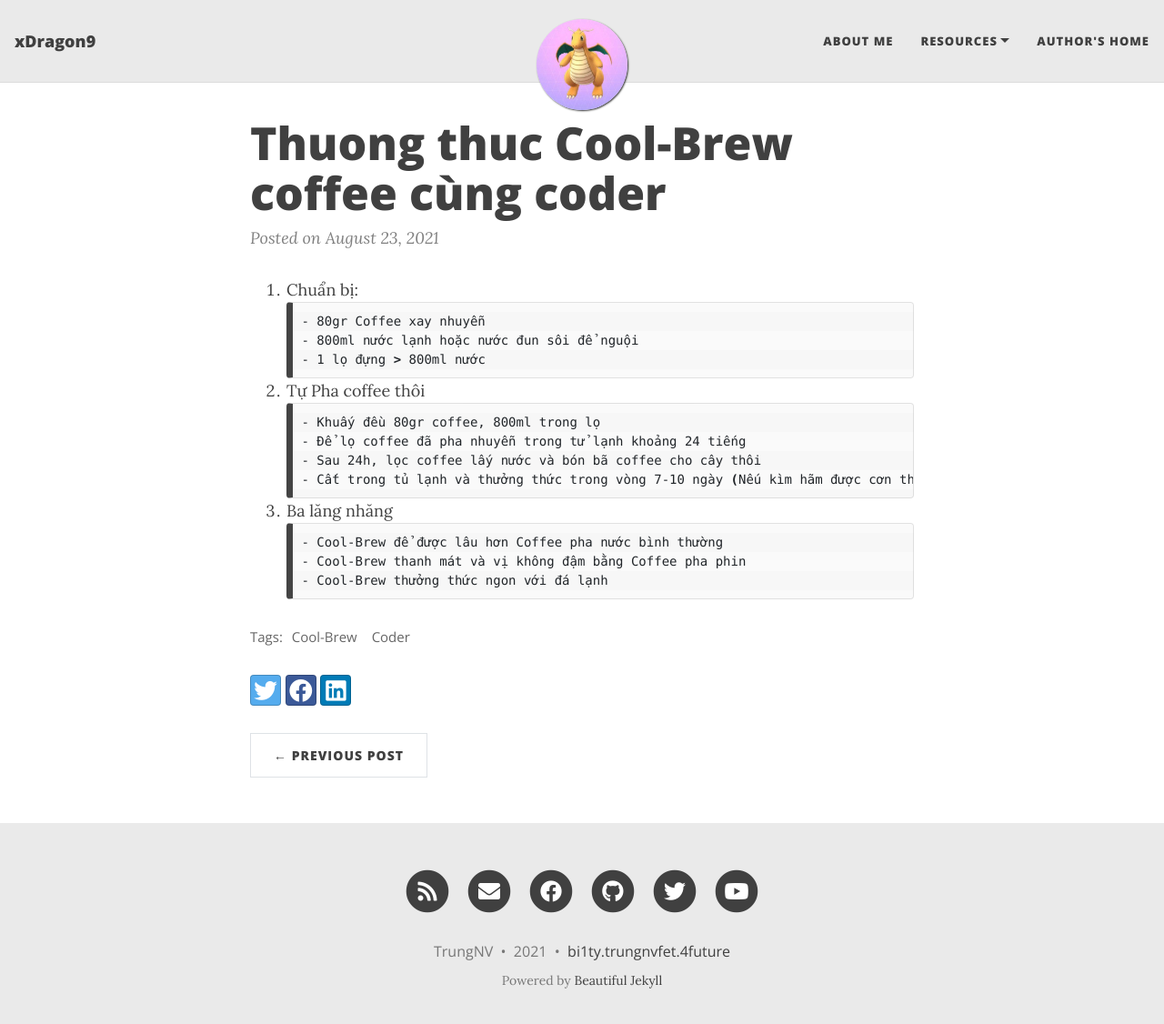
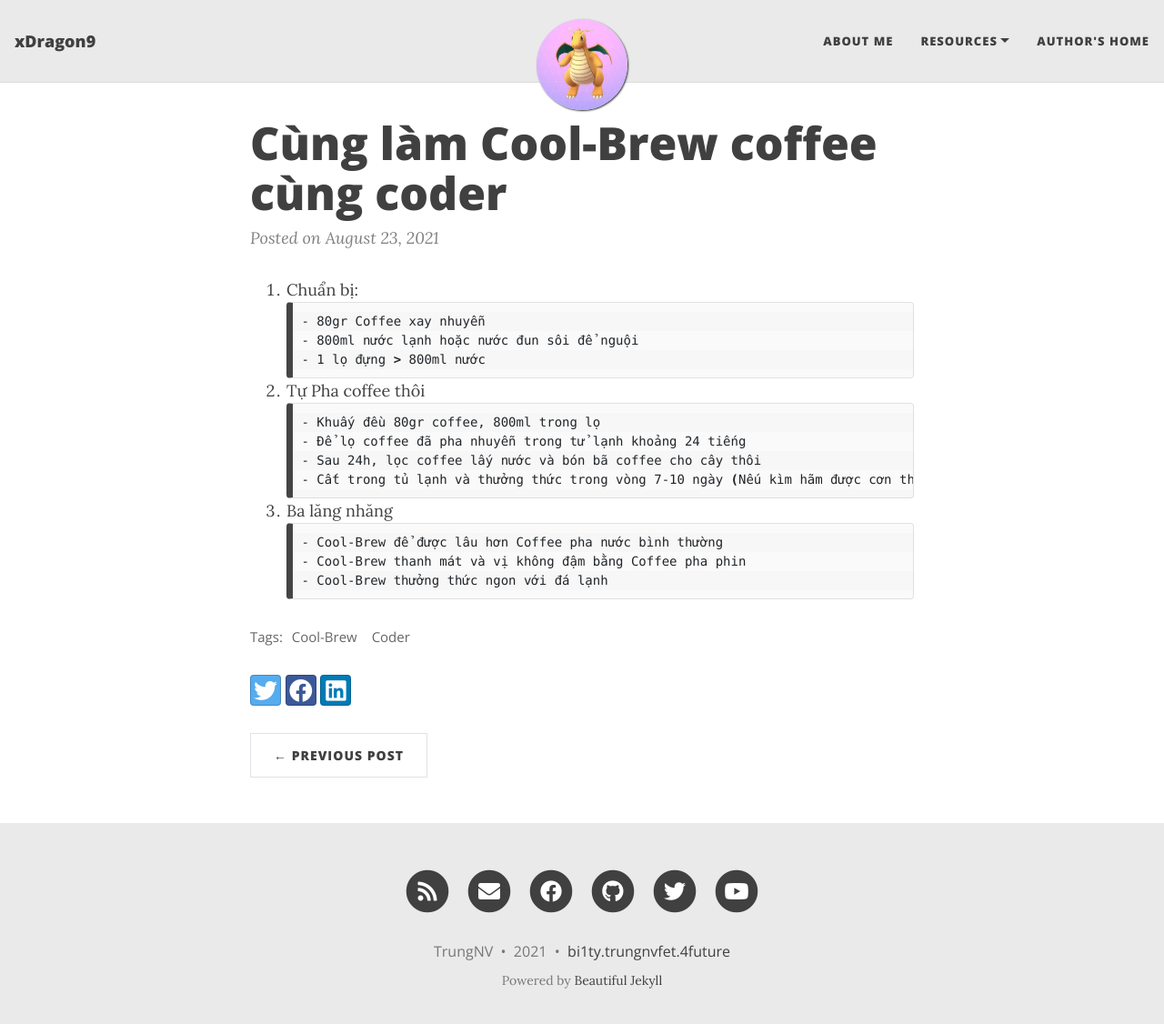
Before and after one commit to bi1ty/bi1ty.github.io, a Jekyll site: the page built from _posts/2021-08-24-Thuong-Thuc-Cool_Brew-Coffee.md, in a window 1280 px wide and 1139 px high. Shown: the top 1126 px of the window at 91% size. Built offline with Jekyll 4.4.1, drawn with Linux system fonts in a browser that asks for light colours; nearby versions of some CDN libraries.

Commit message:
Update 2021-08-24-Thuong-Thuc-Cool_Brew-Coffee.md

```diff
--- a/_posts/2021-08-24-Thuong-Thuc-Cool_Brew-Coffee.md
+++ b/_posts/2021-08-24-Thuong-Thuc-Cool_Brew-Coffee.md
@@ -1,6 +1,6 @@
 ---
 layout: post
-title: "Thuong thuc Cool-Brew coffee cùng coder"
+title: "Cùng làm Cool-Brew coffee cùng coder"
 date: 2021-08-24 03:32:44
 image: '/assets/img/'
 description: 'Thưởng thức Cool-Brew Coffee cùng Coder'
```
